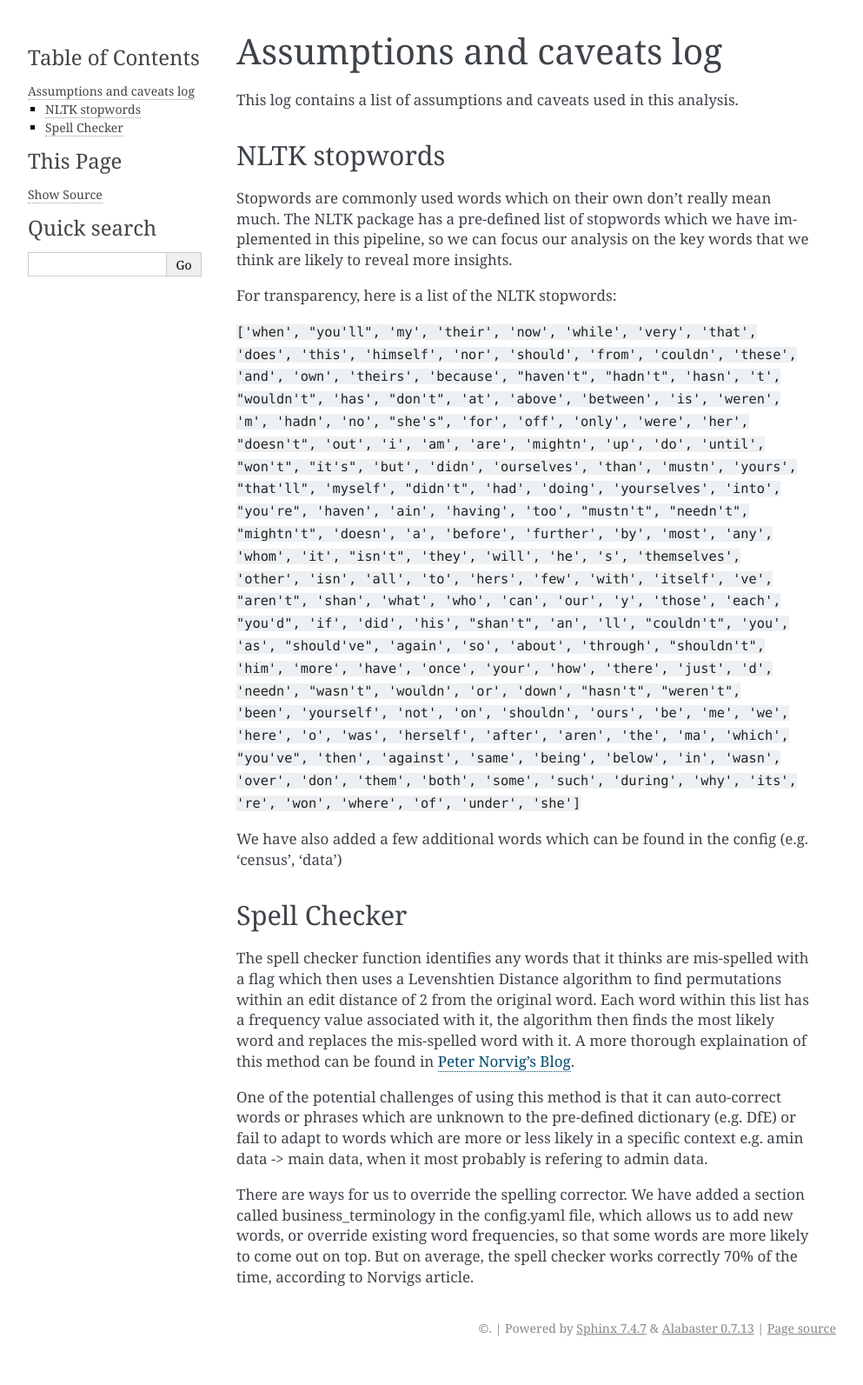
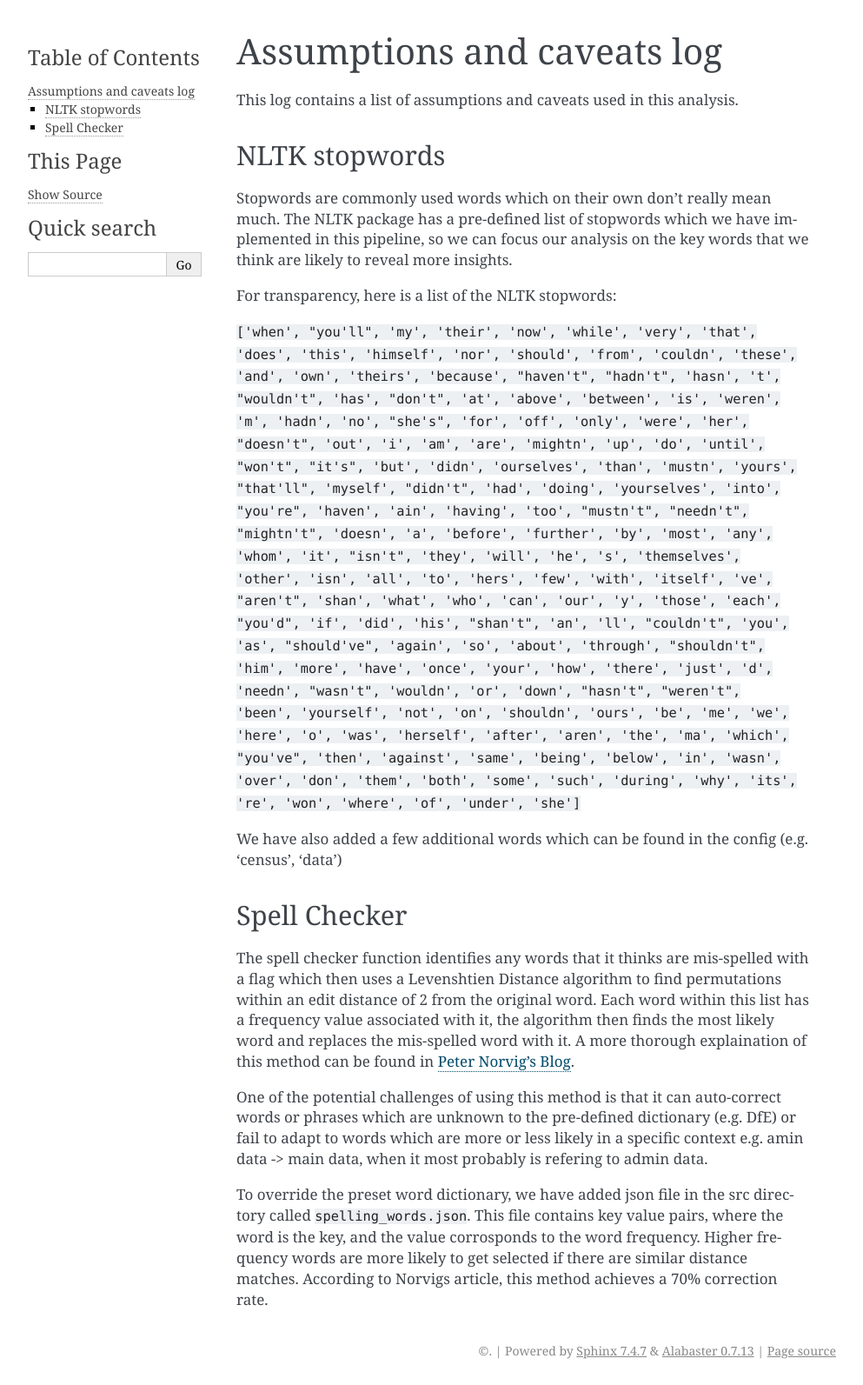
Before and after one commit to datasciencecampus/consultation_nlp, a Sphinx documentation site: the page built from docs/aqa/assumptions_caveats.md, in a window 1280 px wide. Shown: the whole page at 87% size, without its empty margins (148-1141 px from the left). Built offline with Sphinx 7.4.7, drawn with Linux system fonts in a browser that asks for light colours; pages that are not in the unit, such as notebooks, are missing from menus; before the commit the page ends 1567 px from its top, so only the background shows below that.

Commit message:
Update assumptions_caveats.md

```diff
--- a/docs/aqa/assumptions_caveats.md
+++ b/docs/aqa/assumptions_caveats.md
@@ -21,4 +21,4 @@ The spell checker function identifies any words that it thinks are mis-spelled w
 
 One of the potential challenges of using this method is that it can auto-correct words or phrases which are unknown to the pre-defined dictionary (e.g. DfE) or fail to adapt to words which are more or less likely in a specific context e.g. amin data -> main data, when it most probably is refering to admin data.
 
-There are ways for us to override the spelling corrector. We have added a section called business_terminology in the config.yaml file, which allows us to add new words, or override existing word frequencies, so that some words are more likely to come out on top. But on average, the spell checker works correctly 70% of the time, according to Norvigs article.
+To override the preset word dictionary, we have added json file in the src directory called `spelling_words.json`. This file contains key value pairs, where the word is the key, and the value corrosponds to the word frequency. Higher frequency words are more likely to get selected if there are similar distance matches. According to Norvigs article, this method achieves a 70% correction rate.
```
